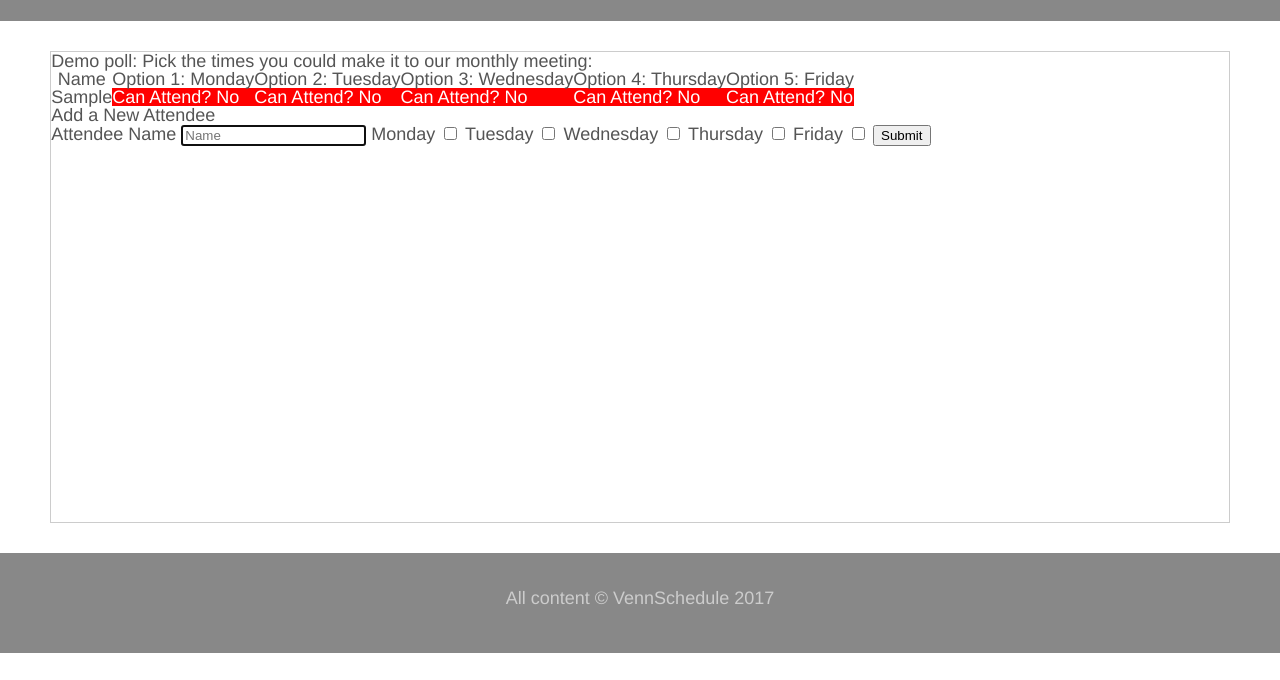
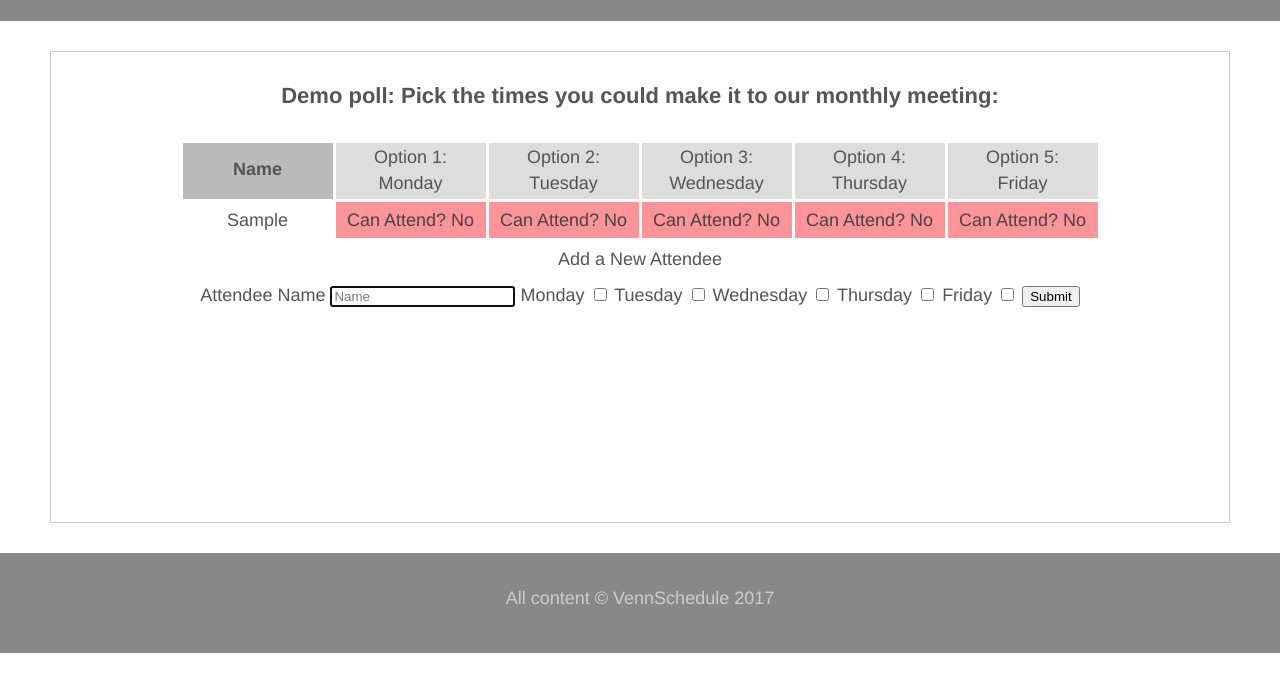
Before and after one commit to maschigokae/vennschedule, a plain HTML site: page app/index.html in a window 1280 px wide. Both pictures are taken after typing "Sample" into the empty fields and a click on the input "Submit". Shown: the part 120-800 px from the top of the page. Drawn offline with Linux system fonts and the light colour scheme.

Commit message:
build out schedule-specific styles

```diff
--- a/app/styles/schedule.css
+++ b/app/styles/schedule.css
@@ -1,17 +1,67 @@
 /*styles specific to scheduling functionality and results*/
 
-/*hide the table header until at least one response has been submitted*/
 #schedule-headers {
+  /*hide the table header until at least one response has been submitted*/
   display: none;
 }
 
-/*temp styles as developer visual aids*/
+.schedule-poll {
+  text-align: center;
+  line-height: 2;
+}
+
+.schedule-poll h2 {
+  font-size: 22px;
+  font-weight: 700;
+  line-height: 4;
+}
+
+table {
+  margin: auto;
+}
+
+#table-name-header {
+  background: #bbb;
+  position: relative;
+}
+
+#table-name-header span {
+  font-weight: 700;
+  position: absolute;
+  bottom: 25%;
+  right: 10%;
+  left: 10%;
+}
+
+.option-header {
+  background: #ddd;
+}
+
+th span {
+  display: block;
+  line-height: 1.3;
+  margin: 3px auto;
+}
+
+th, td {
+  min-width: 150px;
+  min-height: 50px;
+  border: 3px solid #fff;
+}
+
+.attendee-names {
+  color: #444;
+  background: #ddd;
+}
+
+.schedule-result {
+  color: #444;
+}
+
 .attend-true {
-  color: white;
-  background: green;
+  background: #afdf81;
 }
 
 .attend-false {
-  color: white;
-  background: red;
+  background: #fe9398;
 }
```
